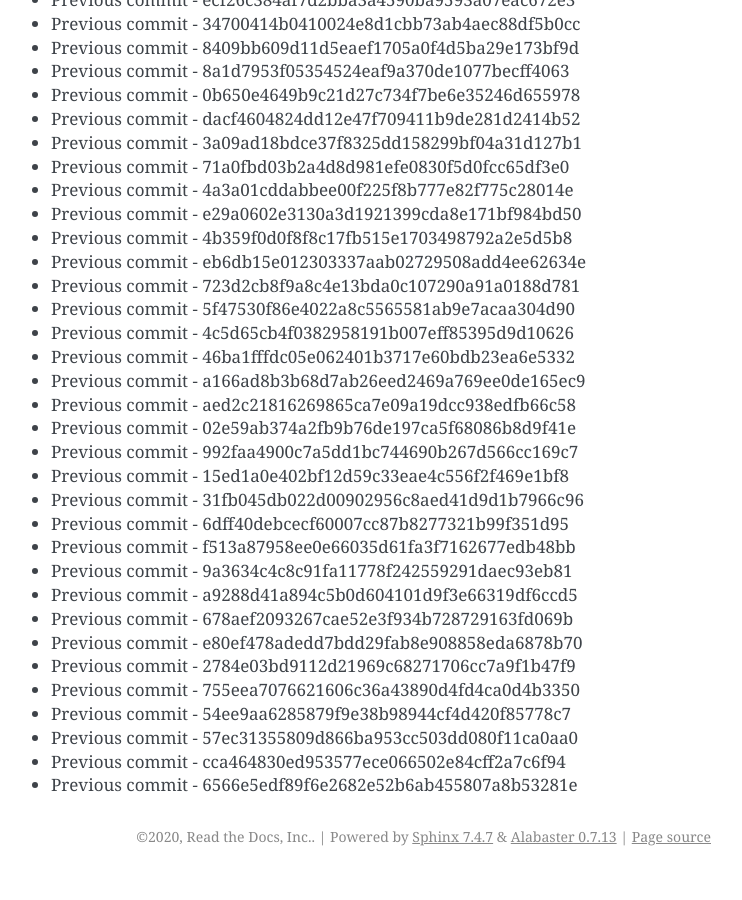
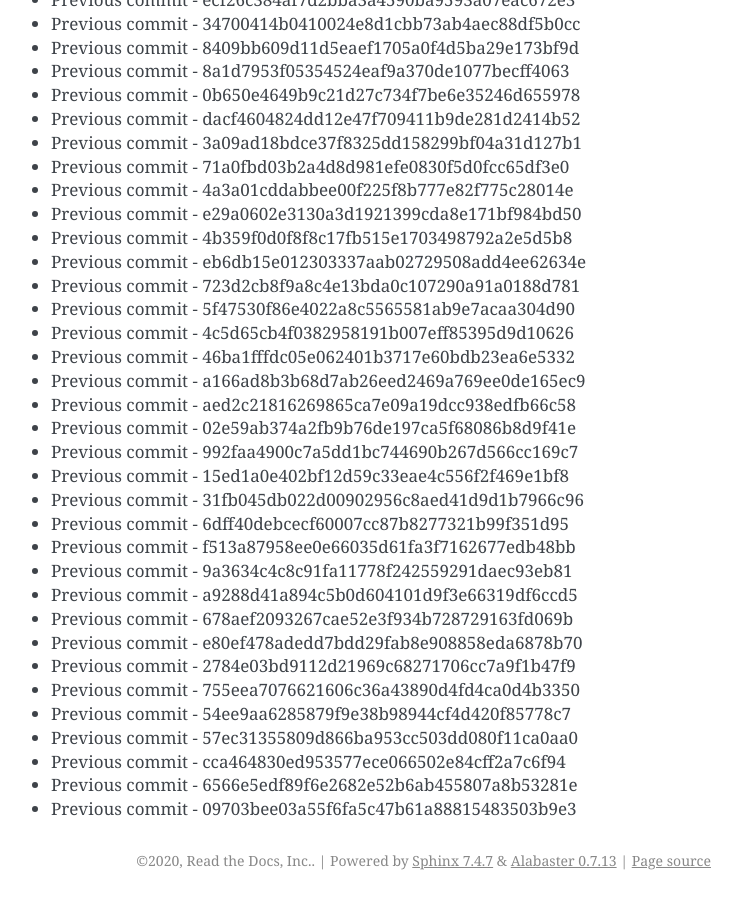
Before and after one commit to readthedocs/rtd-git-stresstest, a Sphinx documentation site: the page built from docs/updates.rst, in a window 1280 px wide and 900 px high, scrolled down 4463 px. Shown: the whole window, without its empty margins (399-1141 px from the left). Built offline with Sphinx 7.4.7, drawn with Linux system fonts in a browser that asks for light colours; before the commit the page ends 5339 px from its top, so only the background shows below that.

Commit message:
Generating commit from previous: 09703bee03a55f6fa5c47b61a88815483503b9e3

```diff
--- a/docs/updates.rst
+++ b/docs/updates.rst
@@ -219,3 +219,4 @@ It can be tested for any performance characteristics.
 * Previous commit - 57ec31355809d866ba953cc503dd080f11ca0aa0
 * Previous commit - cca464830ed953577ece066502e84cff2a7c6f94
 * Previous commit - 6566e5edf89f6e2682e52b6ab455807a8b53281e
+* Previous commit - 09703bee03a55f6fa5c47b61a88815483503b9e3
```
